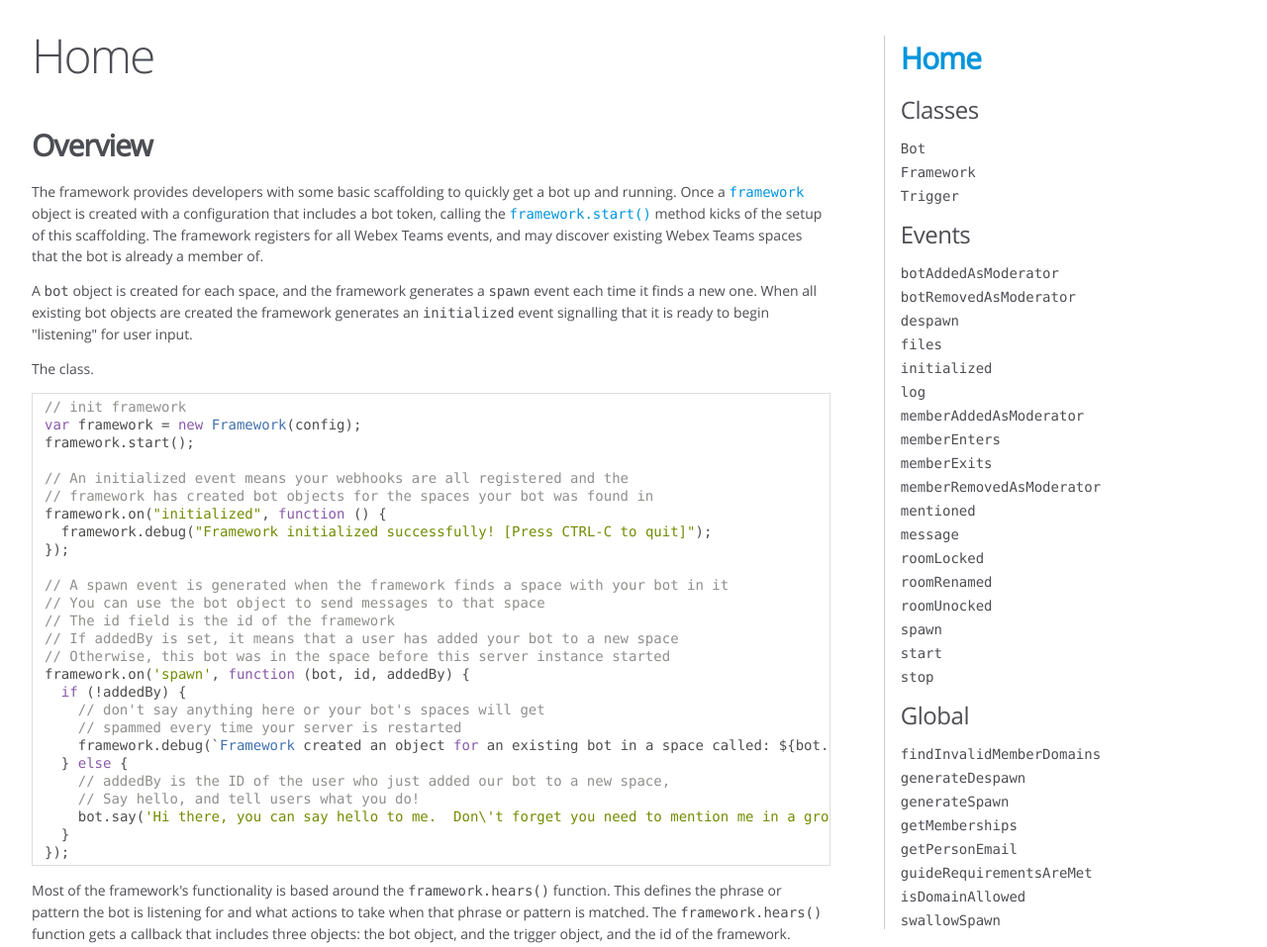
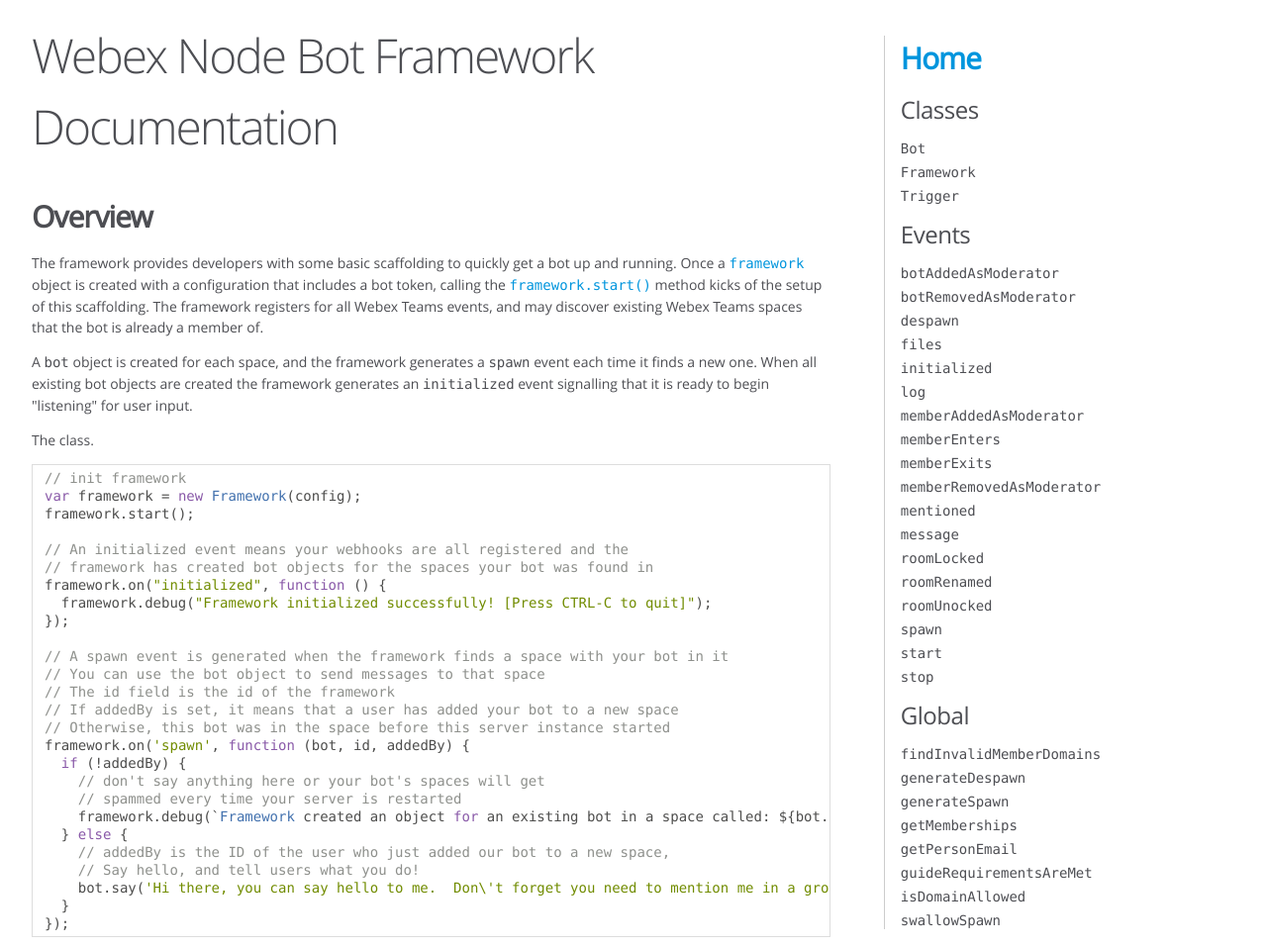
Before and after one commit to tstatler/botdocs, a plain HTML site: page index.html in a window 1280 px wide. Shown: the top 957 px of the page at 99% size. Drawn offline with Linux system fonts and the light colour scheme.

Commit message:
Changed output

```diff
--- a/index.html
+++ b/index.html
@@ -2,7 +2,7 @@
 <html lang="en">
 <head>
     <meta charset="utf-8">
-    <title>JSDoc: Home</title>
+    <title>Webex Node Bot Framework Documentation</title>
 
     <script src="scripts/prettify/prettify.js"> </script>
     <script src="scripts/prettify/lang-css.js"> </script>
@@ -17,7 +17,7 @@
 
 <div id="main">
 
-    <h1 class="page-title">Home</h1>
+    <h1 class="page-title">Webex Node Bot Framework Documentation</h1>
 
 
 
```
